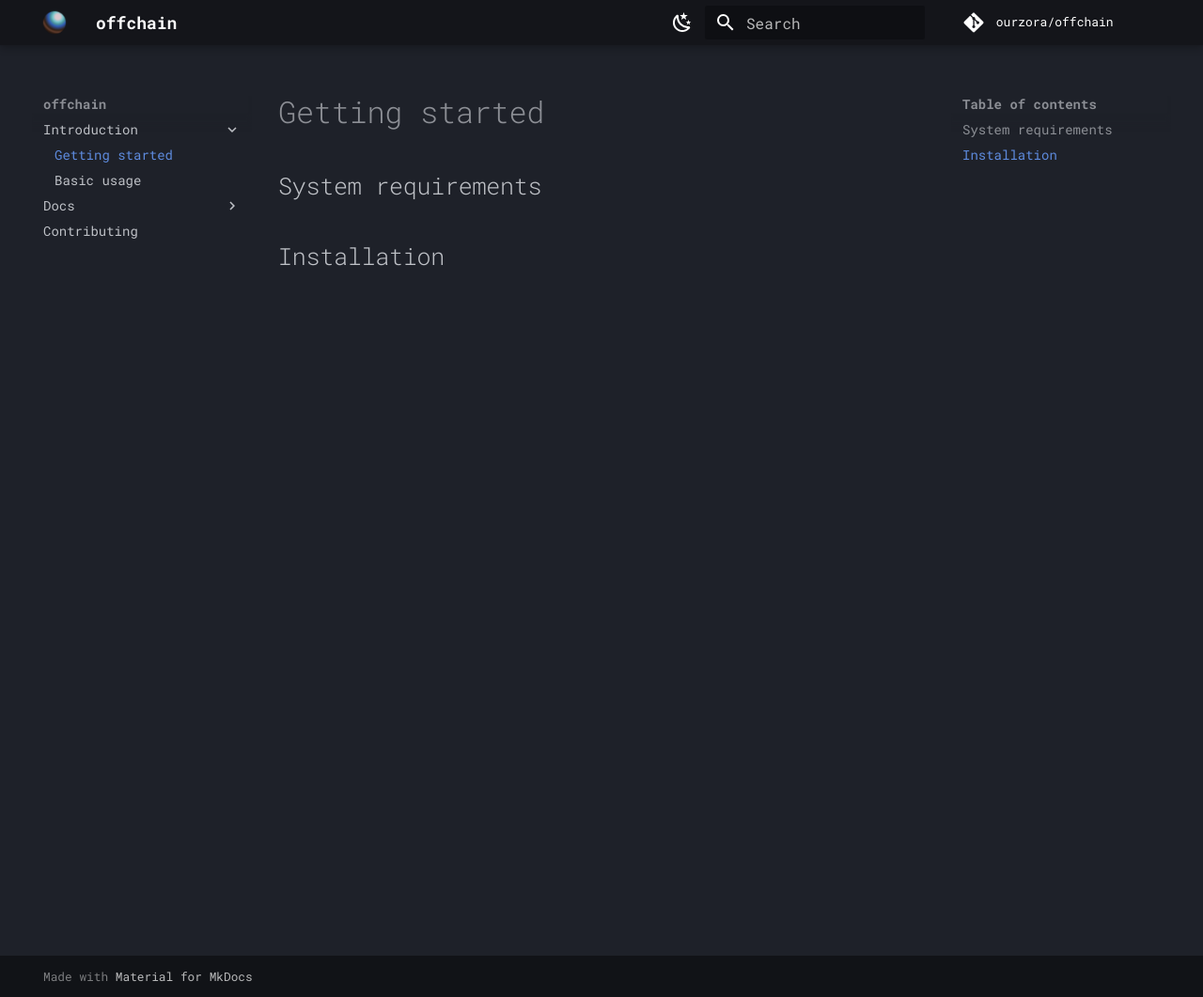
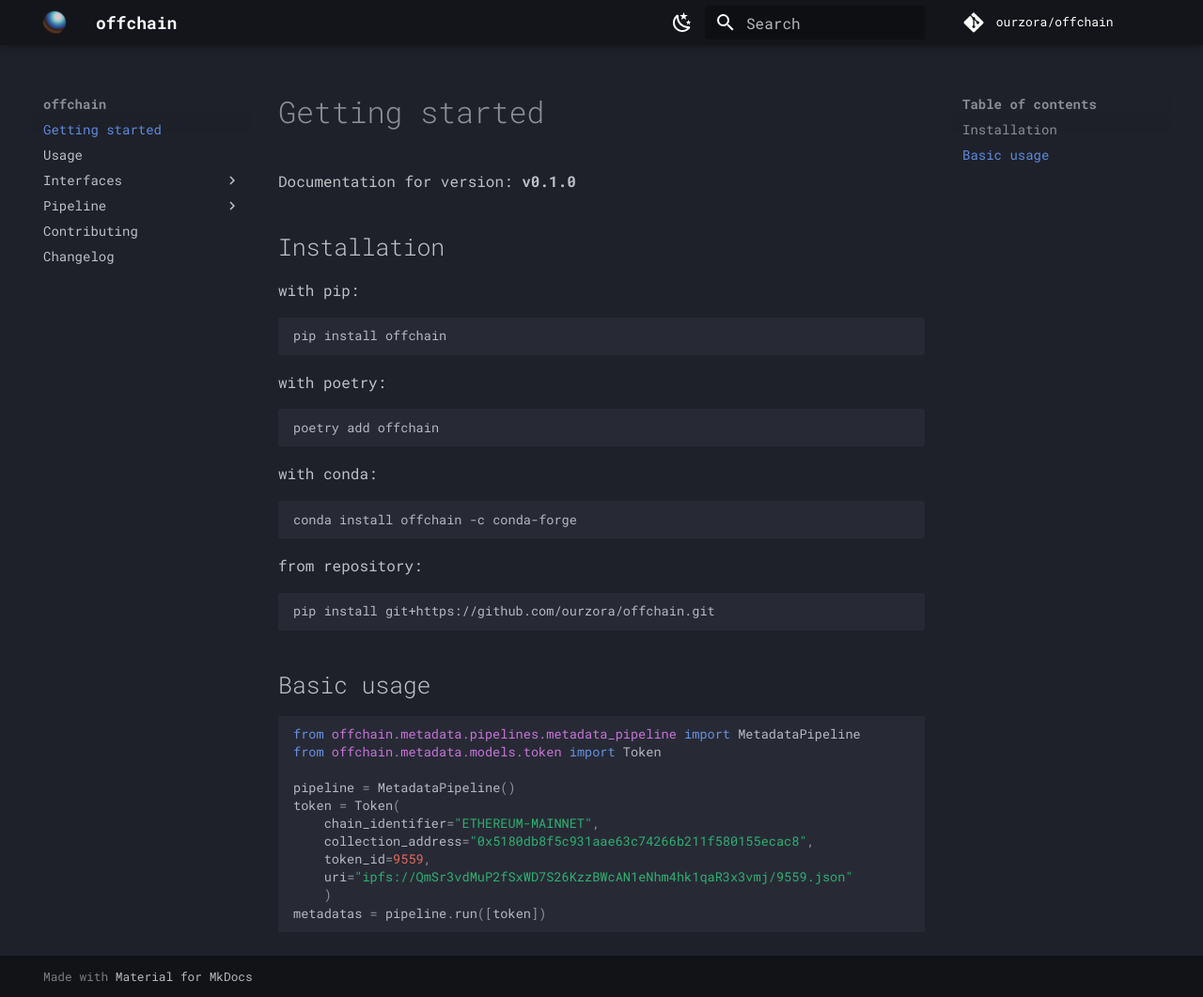
Before and after one commit to ourzora/offchain, an MkDocs documentation site: the page built from docs/index.md, in a window 1280 px wide and 1061 px high. Shown: the whole window at 94% size. Built offline with MkDocs 1.6.1 and Material for MkDocs 9.7.7, drawn with Linux system fonts in a browser that asks for light colours; comment, search, counter and statistics services are not loaded.

Commit message:
add more docs

````diff
--- a/docs/index.md
+++ b/docs/index.md
@@ -1,5 +1,45 @@
 # Getting started
 
-## System requirements
+Documentation for version: **v0.1.0**
 
 ## Installation
+
+with pip:
+
+```bash
+pip install offchain
+```
+
+with poetry:
+
+```bash
+poetry add offchain
+```
+
+with conda:
+
+```bash
+conda install offchain -c conda-forge
+```
+
+from repository:
+
+```bash
+pip install git+https://github.com/ourzora/offchain.git
+```
+
+## Basic usage
+
+```py
+from offchain.metadata.pipelines.metadata_pipeline import MetadataPipeline
+from offchain.metadata.models.token import Token
+
+pipeline = MetadataPipeline()
+token = Token(
+    chain_identifier="ETHEREUM-MAINNET",
+    collection_address="0x5180db8f5c931aae63c74266b211f580155ecac8",
+    token_id=9559,
+    uri="ipfs://QmSr3vdMuP2fSxWD7S26KzzBWcAN1eNhm4hk1qaR3x3vmj/9559.json"
+    )
+metadatas = pipeline.run([token])
+```
--- a/mkdocs.yml
+++ b/mkdocs.yml
@@ -2,16 +2,19 @@ site_name: offchain
 repo_url: https://github.com/ourzora/offchain
 repo_name: ourzora/offchain
 nav:
-  - Introduction:
-      - index.md
-      - introduction/basic_usage.md
-
-  - Docs:
+  - Getting started: index.md
+  - Usage: usage.md
+  - Interfaces:
+      - Token: models/token.md
+      - Metadata: models/metadata.md
+      - MetadataProcessingError: models/metadata_processing_error.md
+  - Pipeline:
       - Pipeline: pipeline/pipeline.md
       - Fetchers: pipeline/fetchers.md
       - Adapters: pipeline/adapters.md
       - Parsers: pipeline/parsers.md
   - Contributing: contributing.md
+  - Changelog: changelog.md
 theme:
   name: material
   font:
@@ -42,3 +45,11 @@ plugins:
             show_source: true
             show_root_heading: false
             show_root_toc_entry: false
+            show_bases: false
+            heading_level: 3
+markdown_extensions:
+  - pymdownx.highlight:
+      anchor_linenums: true
+  - pymdownx.inlinehilite
+  - pymdownx.snippets
+  - pymdownx.superfences
````
Also changed, not shown: docs/changelog.md (added, +5 -0 lines), docs/introduction/basic_usage.md (deleted, +0 -1 lines), docs/models/metadata.md (added, +17 -0 lines), docs/models/metadata_processing_error.md (added, +3 -0 lines), docs/models/token.md (added, +3 -0 lines), docs/pipeline/adapters.md (+0 -4 lines), docs/pipeline/fetchers.md (+0 -4 lines), docs/pipeline/parsers.md (+0 -4 lines), docs/pipeline/pipeline.md (+3 -1 lines), docs/usage.md (added, +7 -0 lines), 2 other files.
